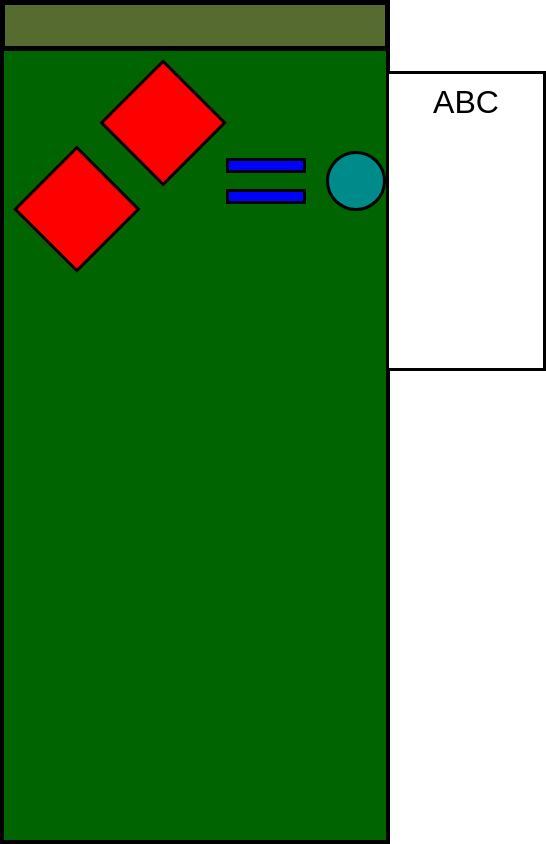
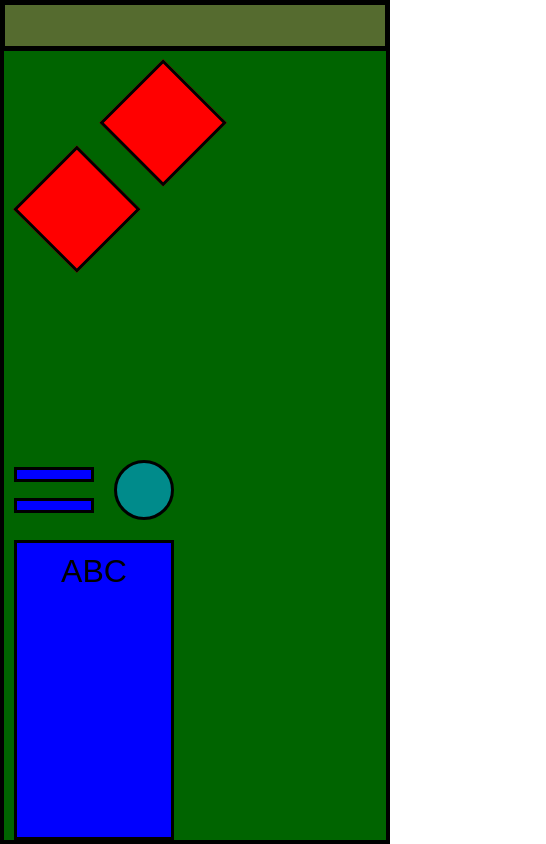
Before and after one commit to KrzysztofRojek2/optimodevelopment-task, a plain HTML site: page index.html in a window 390 px wide. Shown: the whole page, 546 px wide, since content can reach past the window. Drawn offline with Linux system fonts and the light colour scheme.

Commit message:
add breakpoints

```diff
--- a/style.css
+++ b/style.css
@@ -104,3 +104,27 @@
    font-family:Arial, Helvetica, sans-serif;
    font-size:xx-large;
 }
+
+@media (max-width: 900px) {
+   .info-card {
+     background-color:rgb(200, 55, 55)
+   }
+   .symbol-group {
+      flex-direction: column;
+   }
+   .symbol-container {
+      align-self:baseline;
+   }
+}
+
+@media (max-width: 583px) {
+   .info-card {
+     background-color: blue;
+   }
+   .content-area {
+      flex-direction: column;
+   }
+   .card-wrapper {
+      justify-content: start;
+   }
+}
```
